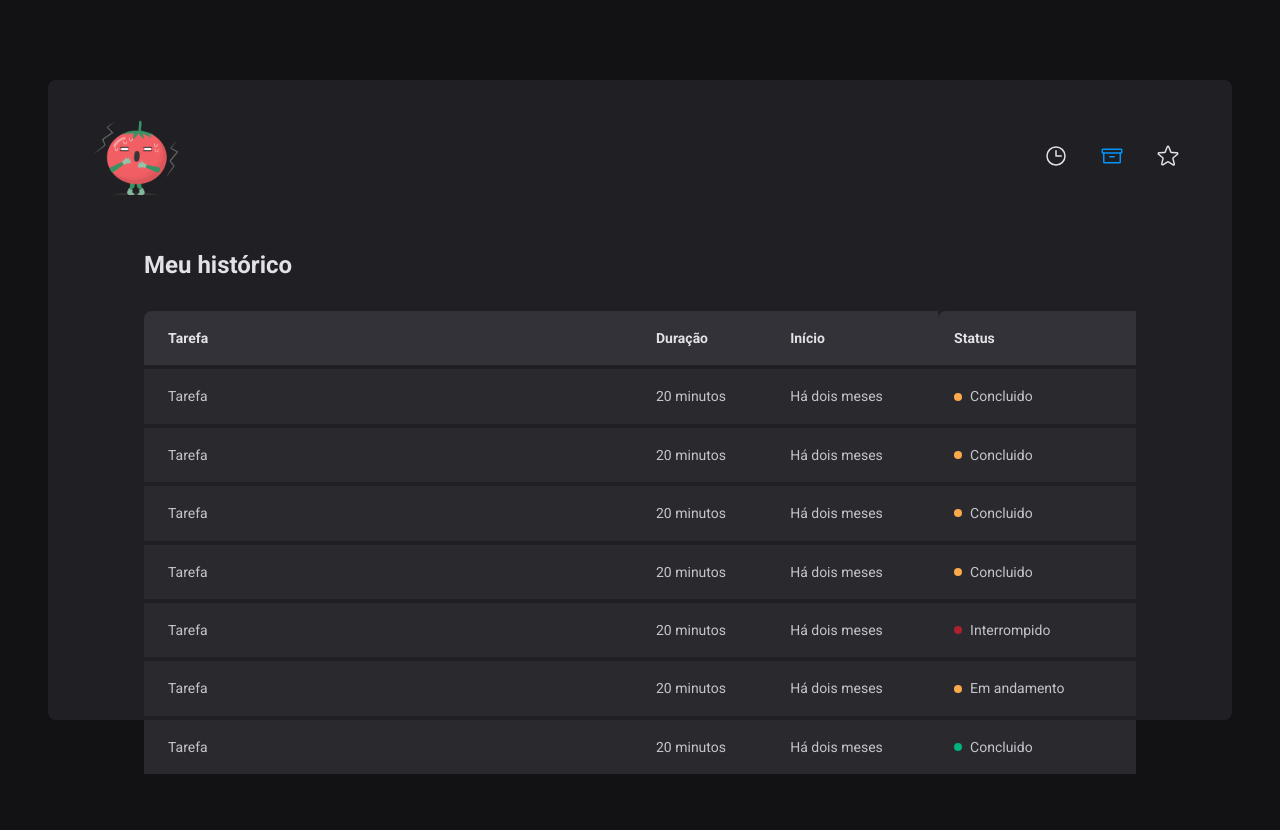
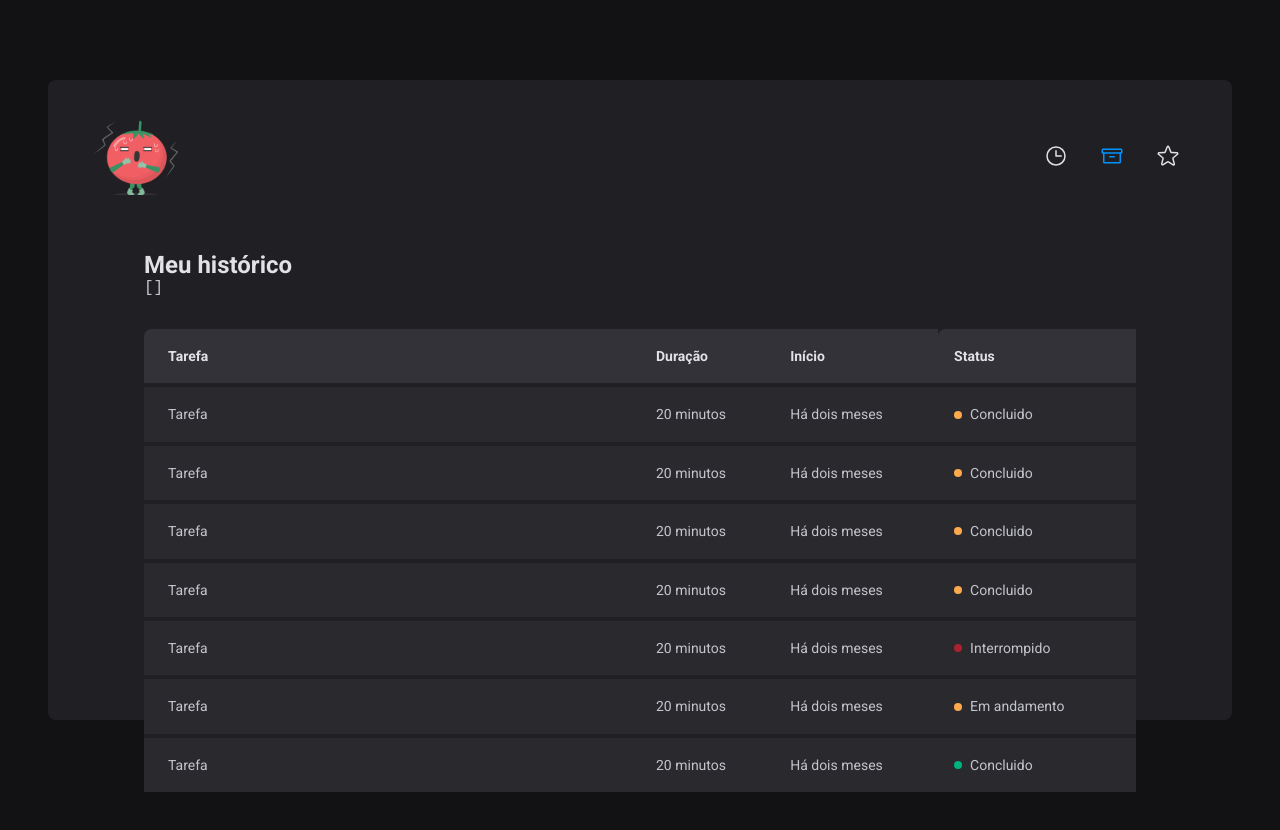
Before and after one commit to matteothebrave/pomatteo-timer, a React (Vite) app: page /History in a window 1280 px wide. Shown: the top 830 px of the page. Built offline with nearby package versions, Linux system fonts and the light colour scheme.

Commit message:
feat/pomatteo-timer/adding context to history page as JSON stringfy

```diff
--- a/src/contexts/CyclesContext.tsx
+++ b/src/contexts/CyclesContext.tsx
@@ -16,6 +16,7 @@ interface Cycle {
   }
 
 interface CyclesContextType {
+    cycles: Cycle[]
     activeCycle: Cycle | undefined
     activeCycleId: string | null
     amountSecondsPassed: number
@@ -87,6 +88,7 @@ export function CyclesContextProvider({
   return (
     <CyclesContext.Provider
       value={{
+        cycles,
         activeCycle,
         activeCycleId,
         markCurrentCycleAsFinished,
--- a/src/pages/History/index.tsx
+++ b/src/pages/History/index.tsx
@@ -1,9 +1,16 @@
+import { useContext } from 'react'
+import { CyclesContext } from '../../contexts/CyclesContext'
 import { HistoryContainer, HistoryList, Status } from './styles'
 
 export function History() {
+  const { cycles } = useContext(CyclesContext)
+
   return (
     <HistoryContainer>
       <h1>Meu histórico</h1>
+      <pre>
+        {JSON.stringify(cycles, null, 2)}
+      </pre>
       <HistoryList>
         <table>
           <thead>
```
